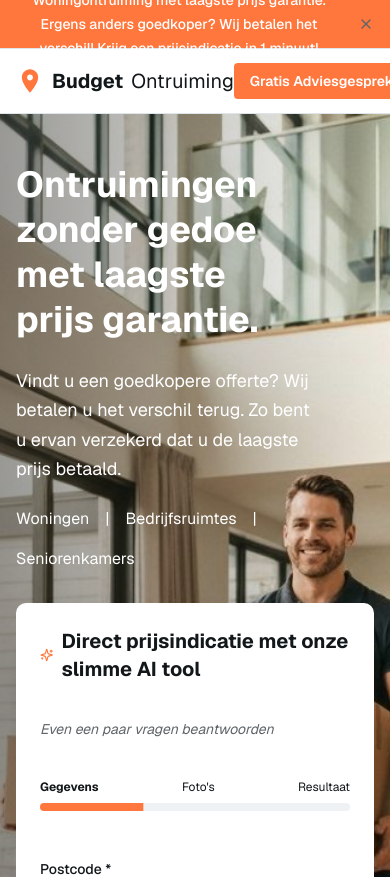
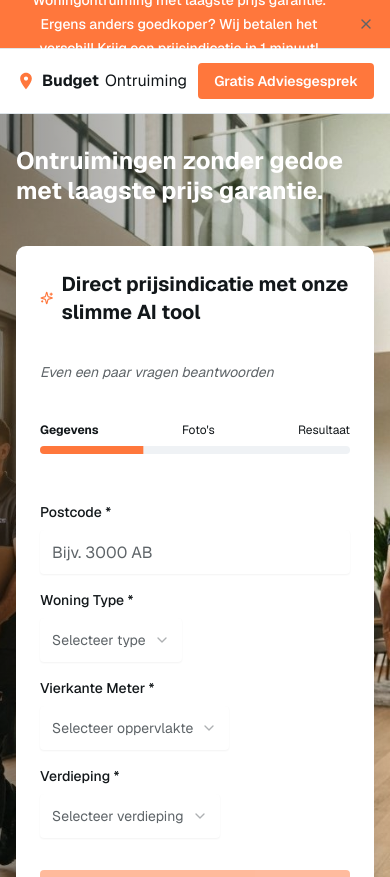
Before and after one commit to Tombcn71/Budget-ontruiming, a Next.js app: page / in a window 390 px wide. Shown: the top 877 px of the page. Built offline with nearby package versions, Linux system fonts and the light colour scheme.

Commit message:
Optimize hero and header for mobile: smaller logo and hide extra text

```diff
--- a/components/header.tsx
+++ b/components/header.tsx
@@ -7,14 +7,14 @@ export function Header() {
     <header className="bg-background border-b border-border sticky top-0 z-50">
       <div className="container mx-auto px-4 lg:px-8">
         <div className="flex items-center justify-between h-16">
-          <Link href="/" className="flex items-center gap-2 hover:opacity-80 transition-opacity">
+          <Link href="/" className="flex items-center gap-1.5 lg:gap-2 hover:opacity-80 transition-opacity">
             <svg
-              width="28"
-              height="28"
+              width="20"
+              height="20"
               viewBox="0 0 24 24"
               fill="none"
               xmlns="http://www.w3.org/2000/svg"
-              className="flex-shrink-0"
+              className="flex-shrink-0 lg:w-7 lg:h-7"
             >
               <path
                 d="M12 2C8.13 2 5 5.13 5 9c0 5.25 7 13 7 13s7-7.75 7-13c0-3.87-3.13-7-7-7zm0 9.5c-1.38 0-2.5-1.12-2.5-2.5s1.12-2.5 2.5-2.5 2.5 1.12 2.5 2.5-1.12 2.5-2.5 2.5z"
@@ -22,8 +22,8 @@ export function Header() {
                 className="text-primary"
               />
             </svg>
-            <span className="font-bold text-xl lg:text-2xl text-foreground">Budget</span>
-            <span className="font-normal text-xl lg:text-2xl text-foreground">Ontruiming</span>
+            <span className="font-bold text-base lg:text-2xl text-foreground">Budget</span>
+            <span className="font-normal text-base lg:text-2xl text-foreground">Ontruiming</span>
           </Link>
 
           <nav className="hidden md:flex items-center gap-6 lg:gap-8">
--- a/components/hero-ai.tsx
+++ b/components/hero-ai.tsx
@@ -12,18 +12,18 @@ export function HeroAI() {
         <div className="absolute inset-0 bg-gradient-to-r from-black/40 via-black/20 to-transparent" />
       </div>
 
-      <div className="container mx-auto px-4 lg:px-8 relative z-10 py-12 lg:py-16">
-        <div className="grid lg:grid-cols-2 gap-8 lg:gap-12 items-center">
+      <div className="container mx-auto px-4 lg:px-8 relative z-10 py-8 lg:py-16">
+        <div className="grid lg:grid-cols-2 gap-6 lg:gap-12 items-center">
           <div>
-            <h1 className="text-4xl sm:text-5xl lg:text-6xl font-bold text-white mb-6 leading-tight text-balance">
+            <h1 className="text-2xl sm:text-3xl lg:text-6xl font-bold text-white mb-4 lg:mb-6 leading-tight text-balance">
               Ontruimingen zonder gedoe met laagste prijs garantie.
             </h1>
 
-            <p className="text-lg sm:text-xl text-white mb-6 leading-relaxed text-pretty">
+            <p className="hidden sm:block text-lg sm:text-xl text-white mb-6 leading-relaxed text-pretty">
               Vindt u een goedkopere offerte? Wij betalen u het verschil terug. Zo bent u ervan verzekerd dat u de laagste prijs betaald.
             </p>
 
-            <div className="flex flex-wrap gap-4 text-md text-white">
+            <div className="hidden sm:flex flex-wrap gap-4 text-md text-white">
               <span>Woningen</span>
               <span>|</span>
               <span>Bedrijfsruimtes</span>
```
